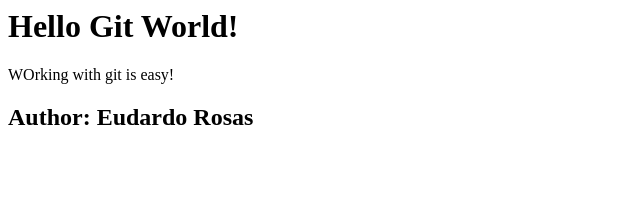
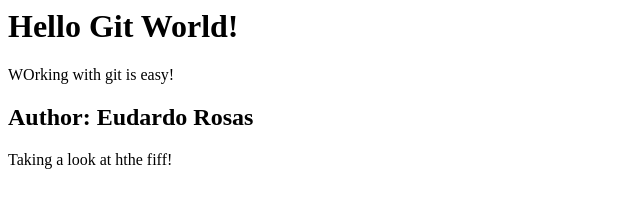
Before and after one commit to ErikGhazaryan/GitGithubMasterclass, a plain HTML site: page index.html in a window 1280 px wide. Shown: the whole page, without its empty margins (0-640 px from the left). Drawn offline with Linux system fonts and the light colour scheme.

Commit message:
Add a new Lines

```diff
--- a/index.html
+++ b/index.html
@@ -5,3 +5,8 @@
 </div>
 
 <h2>Author: Eudardo Rosas</h2>
+
+
+<div>
+	<p>Taking a look at hthe fiff!</p>
+</div>
```
